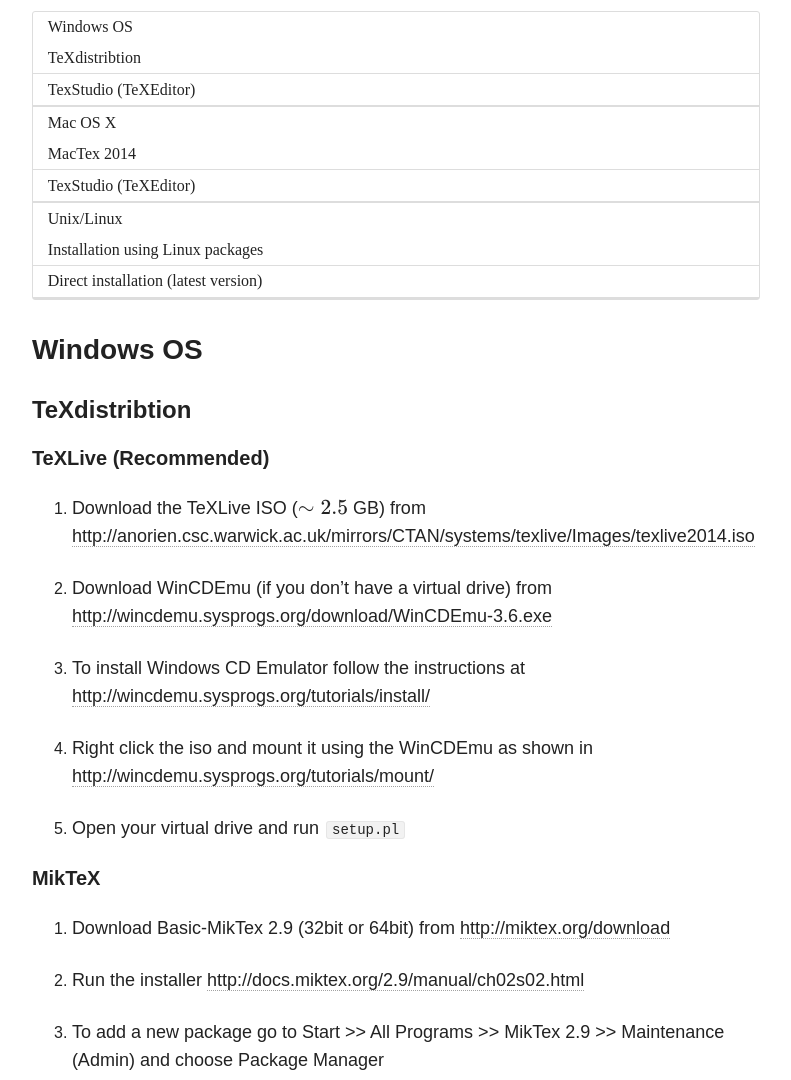
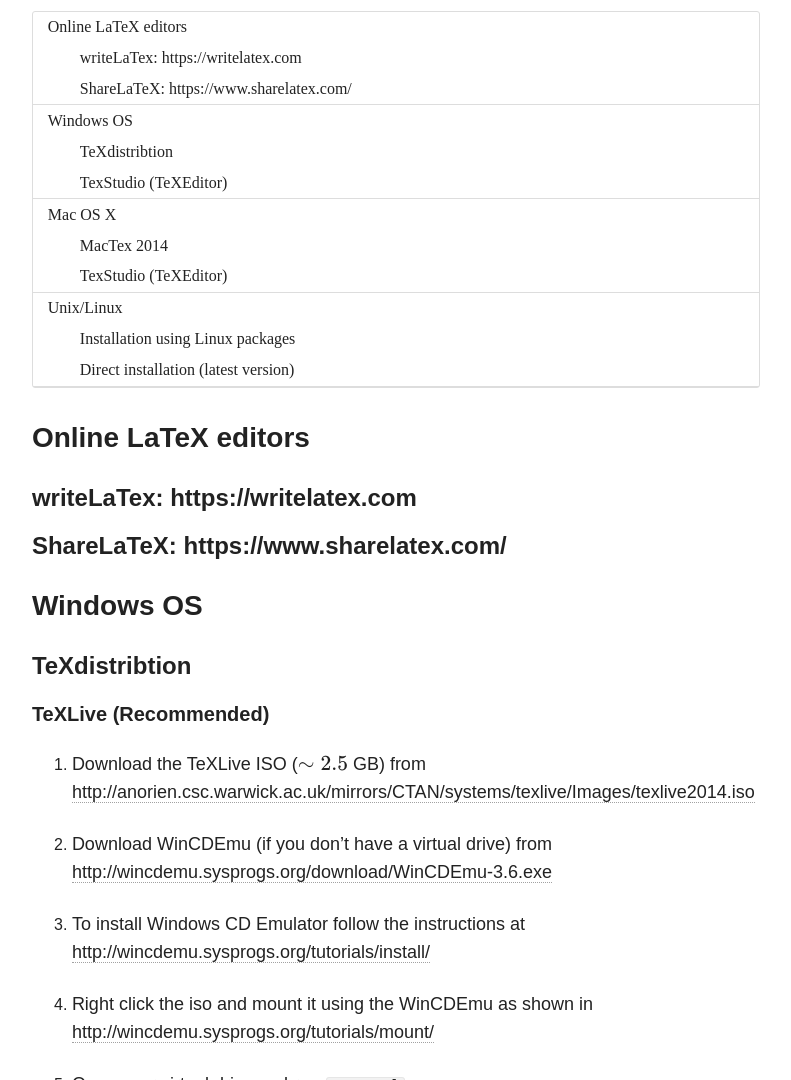
Before and after one commit to kks32-courses/latex, a Jekyll site: the page built from latex-setup/index.md, in a window 1280 px wide and 1400 px high. Shown: the part 320-1400 px from the top of the window, without its empty margins (244-1035 px from the left). Built offline with Jekyll 4.4.1, drawn with Linux system fonts in a browser that asks for light colours; nearby versions of some CDN libraries; formulas are drawn with MathJax 3.

Commit message:
Update to scss and online latex editors

```diff
--- a/_sass/_layout.scss
+++ b/_sass/_layout.scss
@@ -380,11 +380,12 @@ span + .entry-title {
 	border-radius: $border-radius;
   ul {
   	list-style-type: none;
-  	padding-left: 0;
+  	padding-left: 2em;
+	border-bottom: 1px solid #ddd;
   }
   li {
     @include font-size(16,no,18);
-    border-bottom: 1px solid $border-color;
+ //   border-bottom: 1px solid $border-color;
     list-style-type: none;
   }
   h6 {
--- a/latex-setup/index.md
+++ b/latex-setup/index.md
@@ -7,6 +7,12 @@ modified: 2014-11-09T15:14:14
 
 * Table of Contents
 {:toc}
+
+# Online LaTeX editors
+
+## writeLaTex: <https://writelatex.com>
+
+## ShareLaTeX: <https://www.sharelatex.com/>
 
 # Windows OS
 
```
